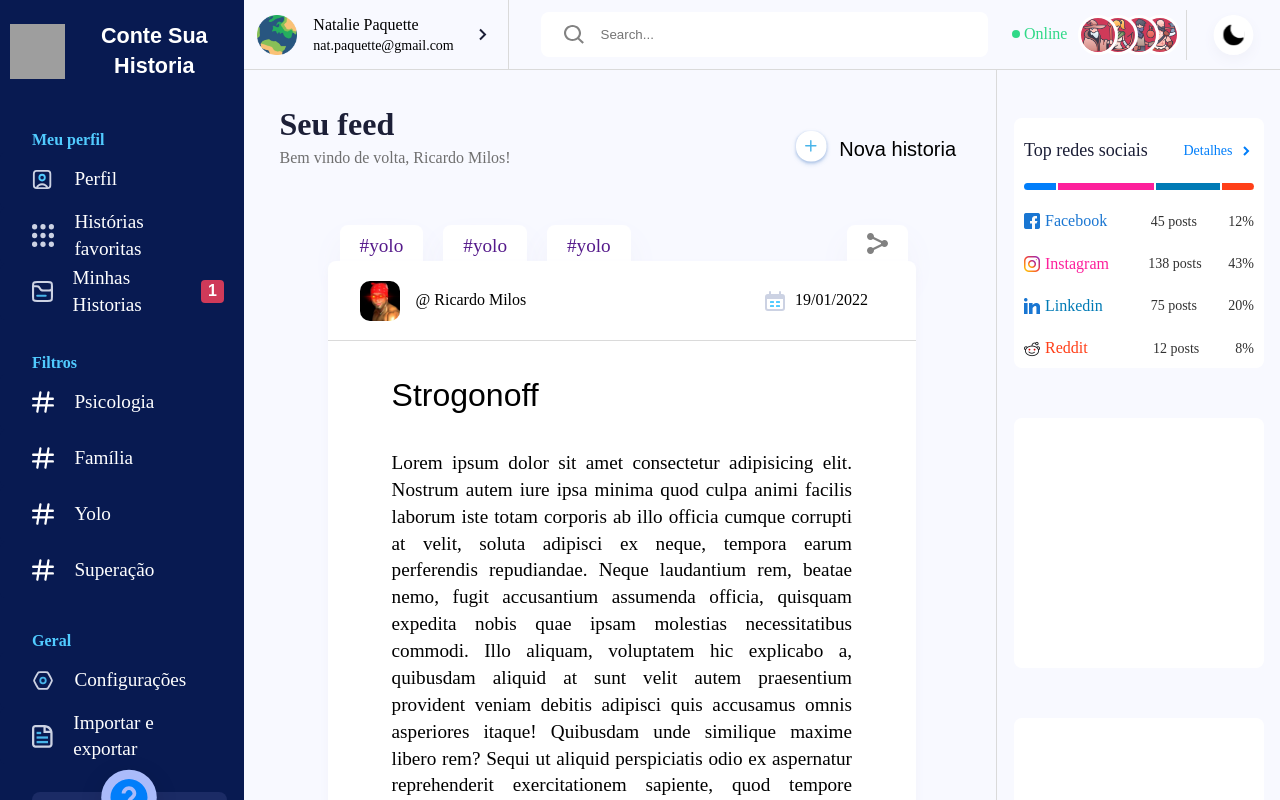
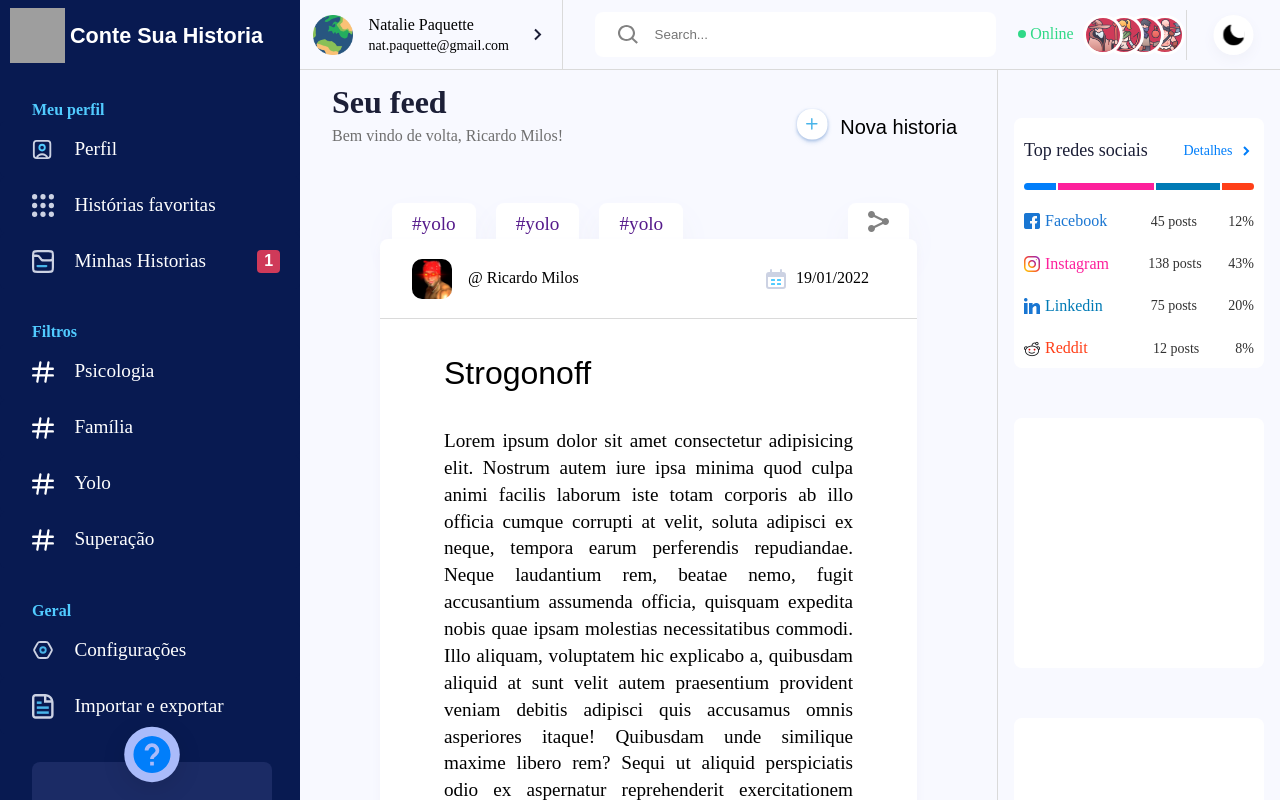
Before and after one commit to lleonotti/Conte-sua-historia, a React (Create React App) app: page / in a window 1280 px wide. Shown: the top 800 px of the page. Built offline with nearby package versions, Linux system fonts and the light colour scheme; grey boxes are pictures that could not be loaded; a web font is replaced by a local one.

Commit message:
Alteracoes layout

```diff
--- a/src/components/AdBox.css
+++ b/src/components/AdBox.css
@@ -17,10 +17,11 @@
   position: fixed;
   top: 70px;
   right: 0;
+  height: 100vh;
   display: grid;
   grid-template-columns: 1fr;
   grid-template-rows: 300px 300px 300px;
-  /* border-left: 1px solid var(--main-lines); */
+  border-left: 1px solid var(--main-lines);
   grid-area: ad;
   padding: 2rem 0 2rem 0;
 
--- a/src/components/Header.css
+++ b/src/components/Header.css
@@ -33,14 +33,16 @@ body {
 }
 
 #header-container {
-  position: sticky;
+  position: fixed;
   top: 0;
+  left: 300px;
   display: flex;
   flex-direction: row;
   align-items: center;
   border-bottom: 1px solid var(--main-lines);
-  width: (100vw - 300px);
+  width: calc(100vw - 300px);
   height: 70px;
+  background: var(--main-background);
 }
 .user-container {
   display: flex;
--- a/src/components/Navbar.css
+++ b/src/components/Navbar.css
@@ -40,10 +40,10 @@ body {
 }
 
 #navbar-container {
-  /* position: fixed;
+  position: fixed;
   left: 0;
   top: 0;
-  width: 300px; */
+  width: 300px;
   /* height: 100vh; */
   background-color: var(--main-blue);
 }
--- a/src/pages/Home.css
+++ b/src/pages/Home.css
@@ -13,7 +13,7 @@
   --main-background: #f8f9ff;
 }
 * {
-  font-family: "GilroyMedium", sans-serif;
+  font-family: "GilroyMedium", "GilroyThin", "GilroySemiBold", sans-serif;
   margin: 0;
   padding: 0;
   border: 0;
@@ -61,8 +61,8 @@ body {
 .content-container {
   display: flex;
   flex-direction: column;
-  margin: 0 283px 0 0.25rem;
-  border-right: 1px solid var(--main-lines);
+  margin: 3rem 283px 0 300px;
+  /* border-right: 1px solid var(--main-lines); */
 }
 .feed-header-container {
   display: flex;
```
